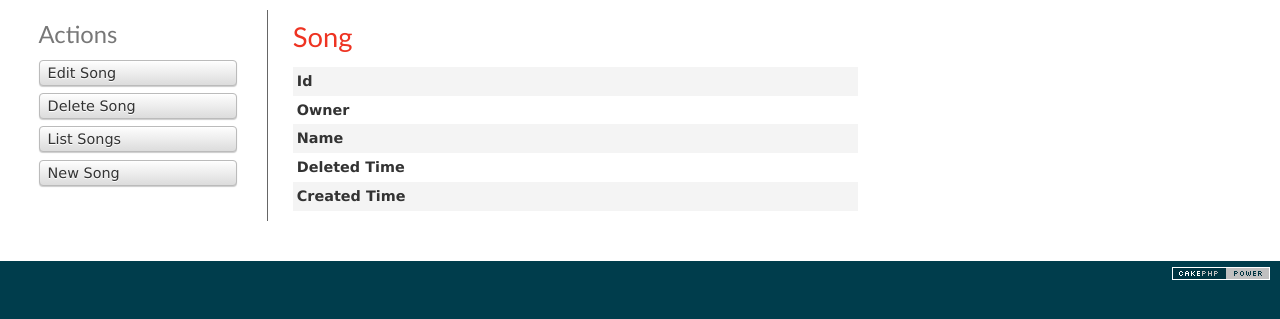
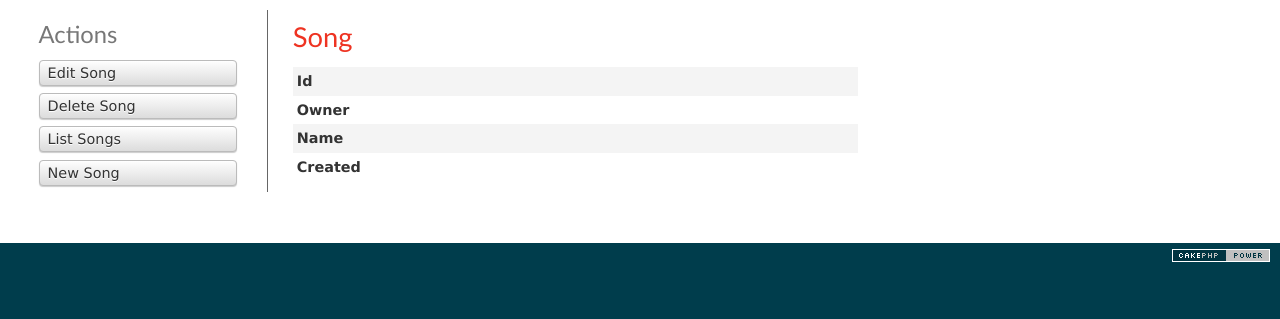
Before and after one commit to cdzombak/colab, a CakePHP app: the page made by colab/app/View/Songs/view.ctp in a window 1280 px wide. Shown: the part 47-366 px from the top of the page. Run offline with PHP 8.4 and a stand-in for CakePHP, Linux system fonts and the light colour scheme; the template is opened without the code that fills it, so the values that code supplies are empty; some libraries are stand-ins or nearby versions.

Commit message:
fix some basic CRUD behavior for Songs

```diff
--- a/colab/app/View/Songs/edit.ctp
+++ b/colab/app/View/Songs/edit.ctp
@@ -3,11 +3,7 @@
 	<fieldset>
 		<legend><?php echo __('Edit Song'); ?></legend>
 	<?php
-		echo $this->Form->input('id');
-		echo $this->Form->input('owner');
 		echo $this->Form->input('name');
-		echo $this->Form->input('deleted_time');
-		echo $this->Form->input('created_time');
 	?>
 	</fieldset>
 <?php echo $this->Form->end(__('Submit'));?>
--- a/colab/app/View/Songs/view.ctp
+++ b/colab/app/View/Songs/view.ctp
@@ -16,14 +16,9 @@
 			<?php echo h($song['Song']['name']); ?>
 			&nbsp;
 		</dd>
-		<dt><?php echo __('Deleted Time'); ?></dt>
+		<dt><?php echo __('Created'); ?></dt>
 		<dd>
-			<?php echo h($song['Song']['deleted_time']); ?>
-			&nbsp;
-		</dd>
-		<dt><?php echo __('Created Time'); ?></dt>
-		<dd>
-			<?php echo h($song['Song']['created_time']); ?>
+			<?php echo h($song['Song']['created']); ?>
 			&nbsp;
 		</dd>
 	</dl>
```
Also changed, not shown: colab/app/Controller/SongsController.php (+6 -2 lines).
